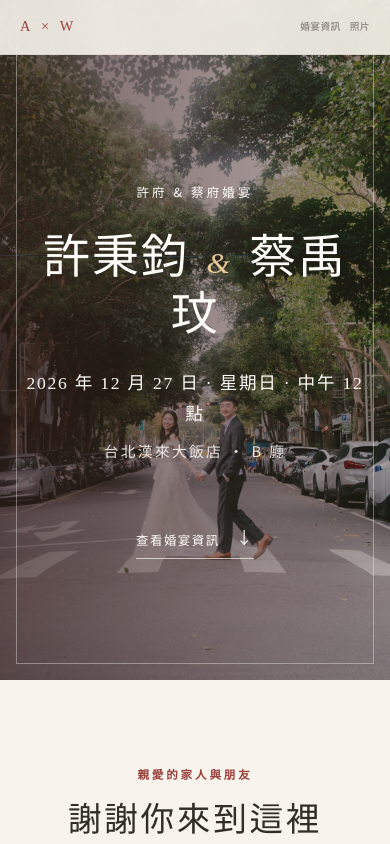
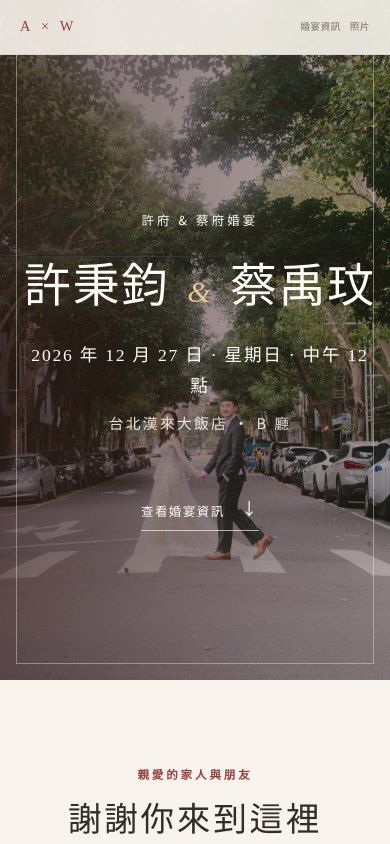
Before and after one commit to AdrianHsu/aw33-wedding-taipei, a React (Vite) app in the folder frontend/: page / in a window 390 px wide. Shown: the top 844 px of the page. Built offline with nearby package versions, Linux system fonts and the light colour scheme.

Commit message:
Keep couple names on one line

```diff
--- a/frontend/src/index.css
+++ b/frontend/src/index.css
@@ -81,7 +81,7 @@ button, a { -webkit-tap-highlight-color: transparent; }
 
 .hero-content { margin: 60px auto 0; max-width: 780px; padding: 40px; position: relative; z-index: 1; }
 .hero-kicker { font-size: 0.78rem; letter-spacing: 0.42em; margin-bottom: 26px; }
-.hero h1 { font-family: var(--serif); font-size: clamp(3.4rem, 9vw, 7.4rem); font-weight: 500; letter-spacing: 0.04em; line-height: 1.2; }
+.hero h1 { font-family: var(--serif); font-size: clamp(1.85rem, 9vw, 7.4rem); font-weight: 500; letter-spacing: 0.04em; line-height: 1.2; white-space: nowrap; }
 .hero h1 span { color: #e7c995; font-size: 0.65em; font-style: italic; margin: 0 0.12em; }
 .hero-date { font-family: var(--serif); font-size: clamp(1.1rem, 2vw, 1.4rem); letter-spacing: 0.1em; margin-top: 26px; }
 .hero-venue { font-size: 0.92rem; letter-spacing: 0.16em; margin-top: 7px; opacity: 0.86; }
@@ -175,7 +175,7 @@ blockquote cite { color: var(--red); display: block; font-size: 0.78rem; font-st
   .hero { min-height: 680px; }
   .hero::after { inset: 16px; }
   .hero-content { padding: 24px; }
-  .hero h1 { font-size: clamp(2.75rem, 12vw, 4.8rem); }
+  .hero h1 { font-size: clamp(1.85rem, 12vw, 4.8rem); }
   .hero-kicker { letter-spacing: 0.25em; }
   .hero-scroll { margin-top: 64px; }
   .section { padding: 84px 0; }
```
